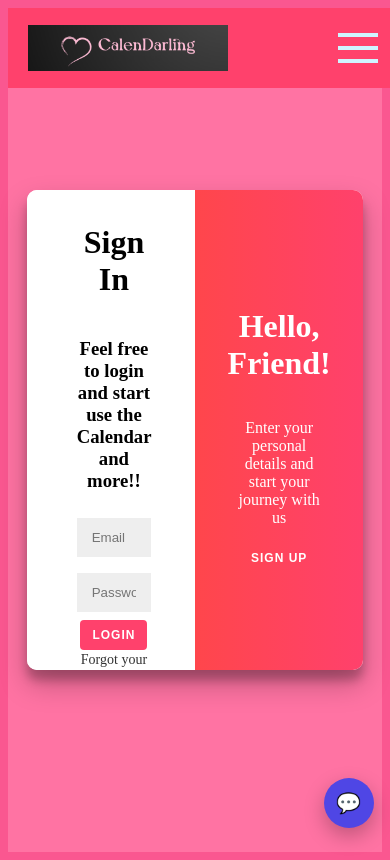
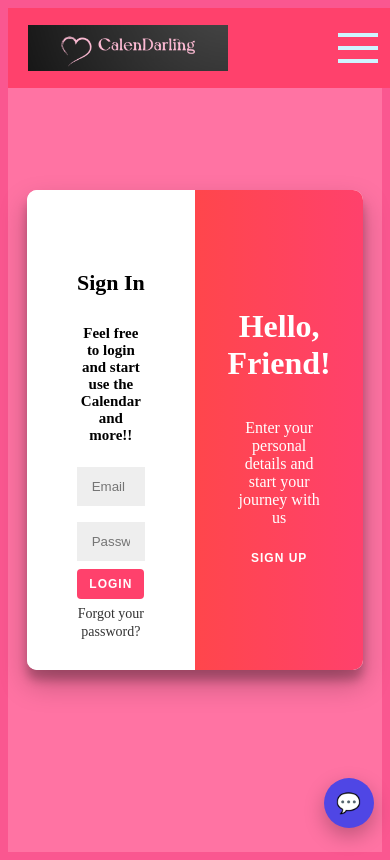
Before and after one commit to TwiceG/calendarling, a React (Vite) app: page /login-register in a window 390 px wide. Built offline with nearby package versions, Linux system fonts and the light colour scheme; no server answers.

Commit message:
adjust the sign in font size and padding for forgot password

```diff
--- a/src/style/AuthForm.css
+++ b/src/style/AuthForm.css
@@ -142,6 +142,10 @@ input {
 	animation: show 0.6s;
 }
 
+.login-footer {
+    padding-top: 5px;
+}
+
 @keyframes show {
 	0%, 49.99% {
 		opacity: 0;
@@ -254,6 +258,17 @@ footer a {
         justify-content: center;
         align-items: center;
     }
+    .form-container h1 {
+        font-size: 22px;
+    }
+
+    .form-container h2 {
+        font-size: 16px;
+    }
+
+    .form-container h3 {
+        font-size: 15px;
+    }
 
 }
 @media (max-width: 440px) {
```
